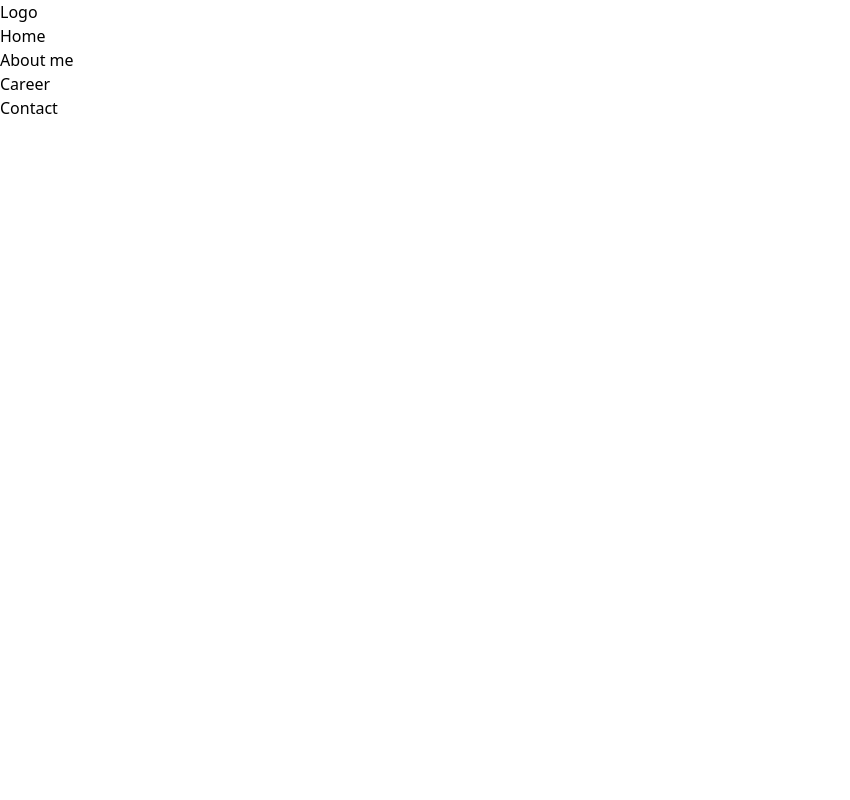
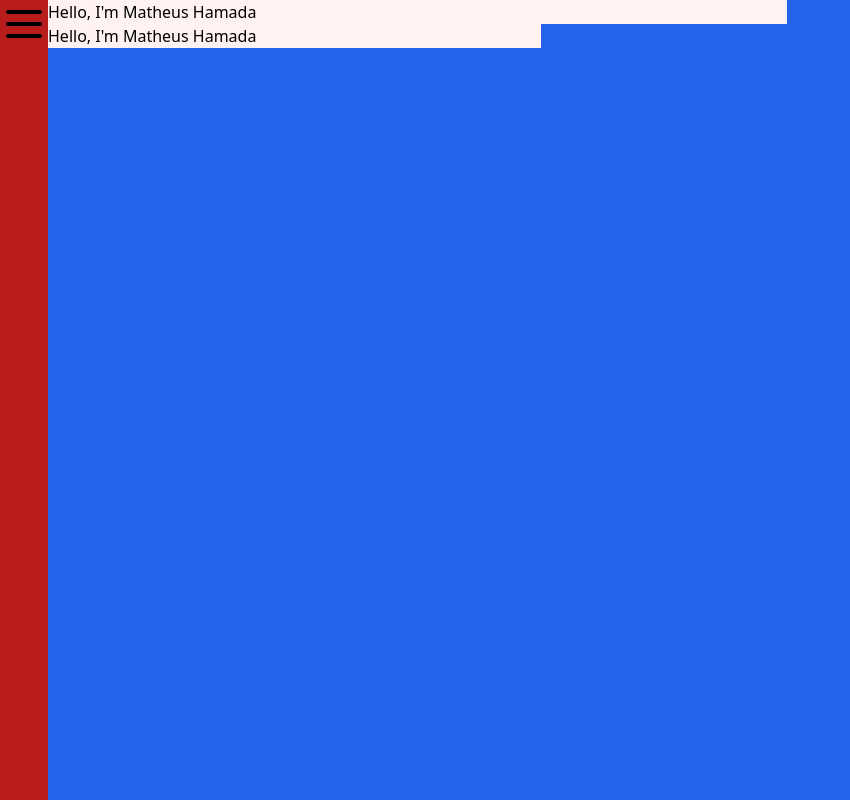
Before and after one commit to NotHamada/LandingPageHamada, a plain HTML site: page index.html in a window 1280 px wide. Shown: the whole page, without its empty margins (0-850 px from the left). Drawn offline with nearby package versions, Linux system fonts and the light colour scheme.

Commit message:
Start of the vertical navbar.

```diff
--- a/index.html
+++ b/index.html
@@ -9,32 +9,36 @@
 
     <!--CSS files-->
     <link rel="stylesheet" href="style.css">
-
+    <link rel="stylesheet" href="https://cdnjs.cloudflare.com/ajax/libs/font-awesome/6.1.1/css/all.min.css">
 
     <!--JS files-->
     <script src="script.js"></script>
     <script src="https://cdn.tailwindcss.com"></script>
 
+
+
 </head>
 
 <body>
-    <header>
-        <div class="">
-            <div><a href="#">Logo</a></div>
-            <div><a href="#">Home</a></div>
-            <div><a href="#">About me</a></div>
-            <div><a href="#">Career</a></div>
-            <div><a href="#">Contact</a></div>
+    <div class="flex h-screen">
+        <div id="navbar" class="w-0.5/12 bg-red-700">
+            <svg xmlns="http://www.w3.org/2000/svg" class="h-12 w-12" fill="none" viewBox="0 0 24 24"
+                stroke="currentColor" stroke-width="2">
+                <path stroke-linecap="round" stroke-linejoin="round" d="M4 6h16M4 12h16M4 18h16" />
+            </svg>
         </div>
-    </header>
-    <main>
-        <div>
+        <div class="w-screen bg-blue-600">
+            <div class="w-3/5 h-auto bg-red-50">
+                <h1>Hello, I'm Matheus Hamada</h1>
+            </div>
+            <div class="w-2/5 h-auto bg-red-50">
+                <h1>Hello, I'm Matheus Hamada</h1>
+            </div>
+        </div>
+    </div>
+</body>
+<script>
 
-        </div>
-    </main>
-    <footer>
-
-    </footer>
-</body>
+</script>
 
 </html>
```
